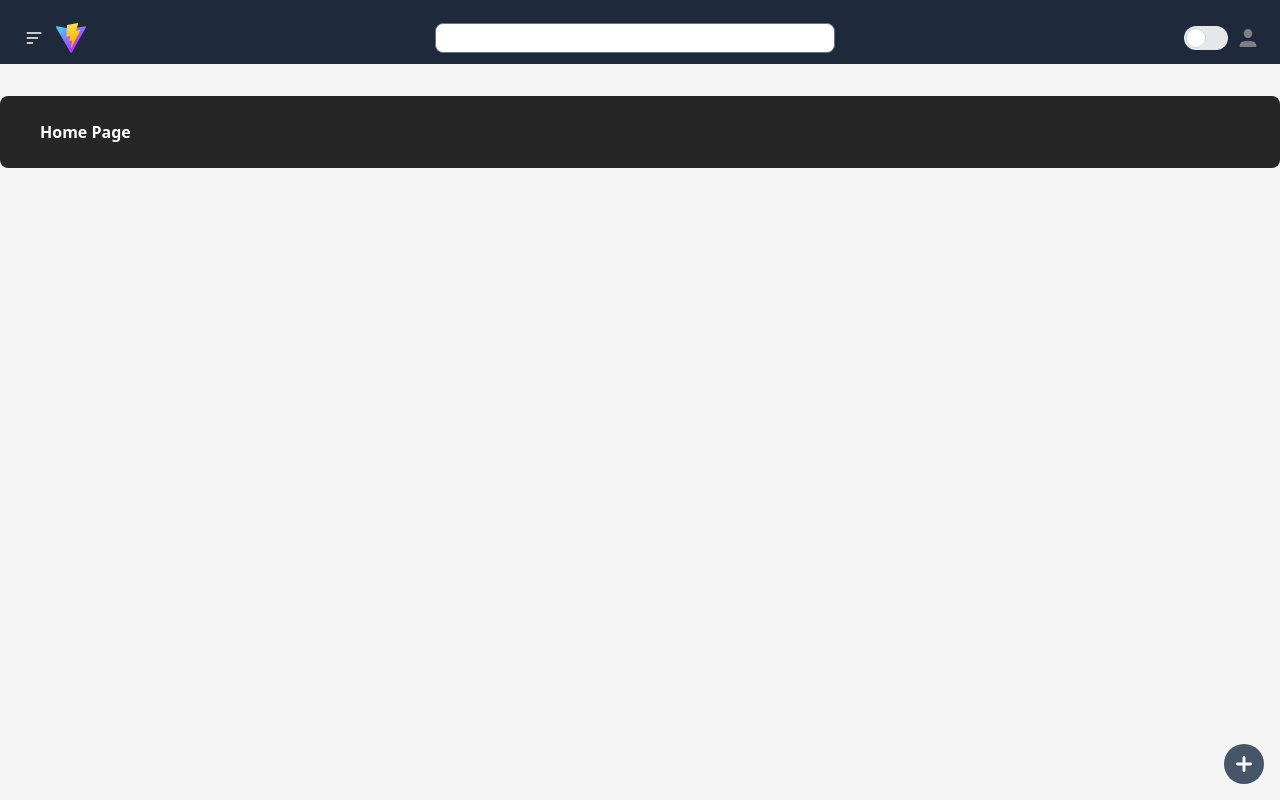
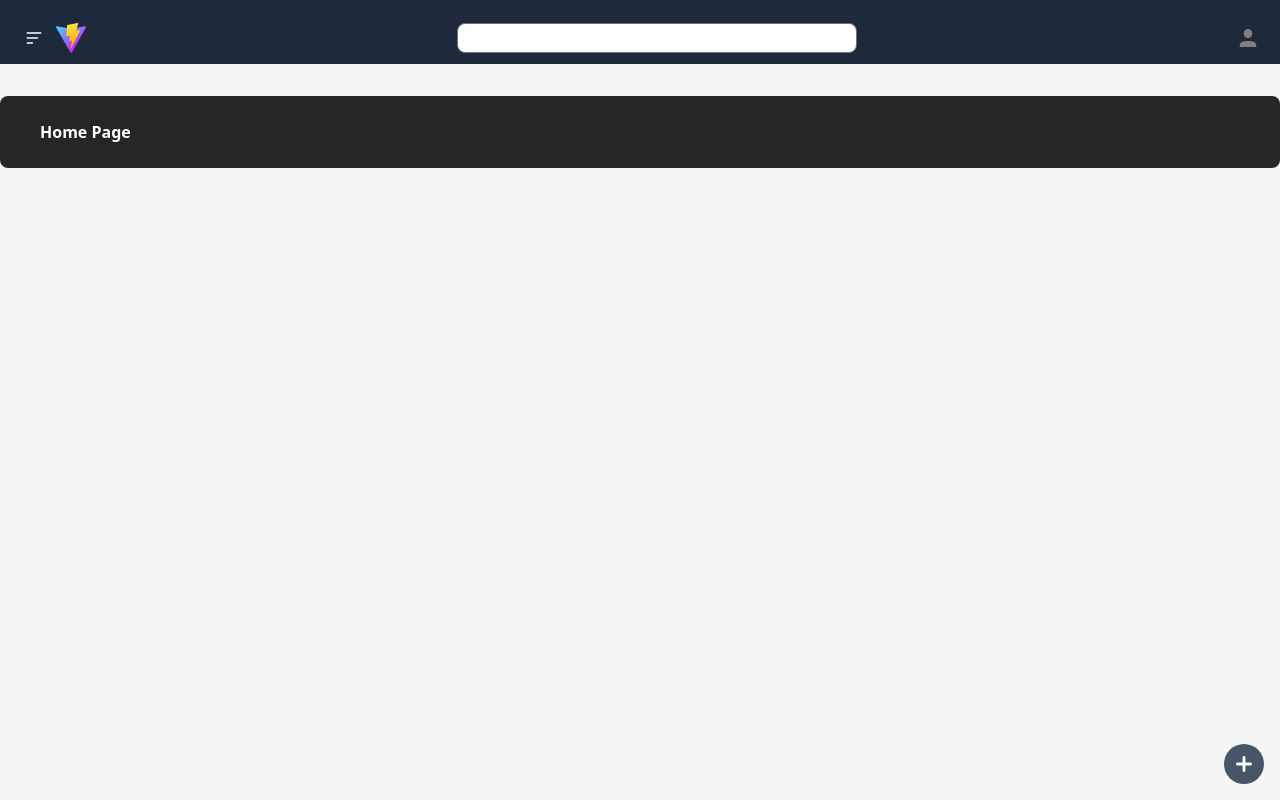
Before and after one commit to KayGV25/UIT_Web2-Frontend, a React (Vite) app: page / in a window 1280 px wide. Built offline with nearby package versions, Linux system fonts and the light colour scheme.

Commit message:
[REMOVE] Dark mode switch

```diff
--- a/src/components/NavBar.jsx
+++ b/src/components/NavBar.jsx
@@ -58,7 +58,7 @@ export default function NavBar() {
           </form>
         </div>
         <div className="avatar flex align-center justify-center">
-          <DarkModeSwitch />
+          {/* <DarkModeSwitch /> */}
           <Avatar />
         </div>
       </nav>
```
